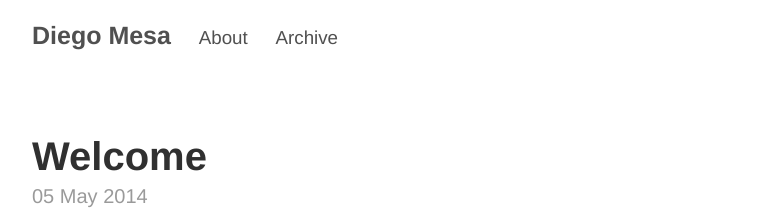
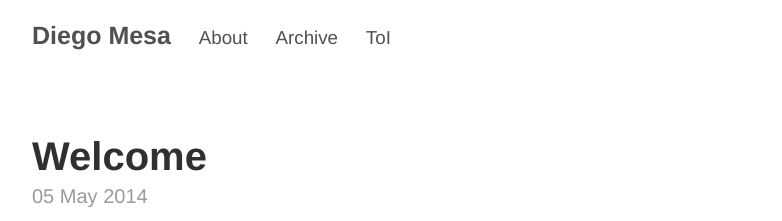
Before and after one commit to diego898/diego898.github.io, a Jekyll site: the page built from index.html, in a window 1280 px wide. Shown: the top 221 px of the page, without its empty margins (248-1030 px from the left). Built offline with Jekyll 4.4.1, drawn with Linux system fonts in a browser that asks for light colours; the list of posts is cut into pages by our own code.

Commit message:
Updated _config.yml

```diff
--- a/_config.yml
+++ b/_config.yml
@@ -27,3 +27,4 @@ github:
 pages_list:
   About: '/about/'
   Archive: '/archive/'
+  ToI: '/toi/'
```
